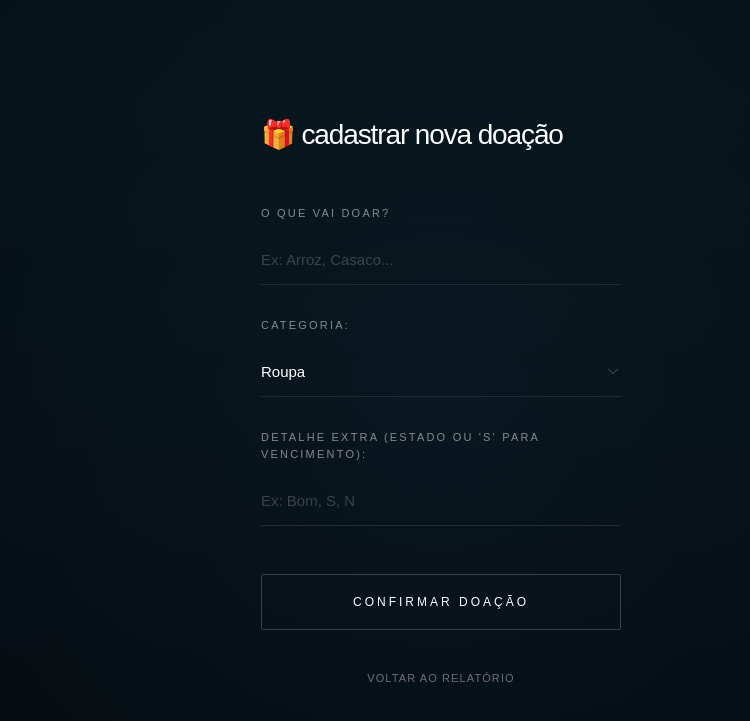
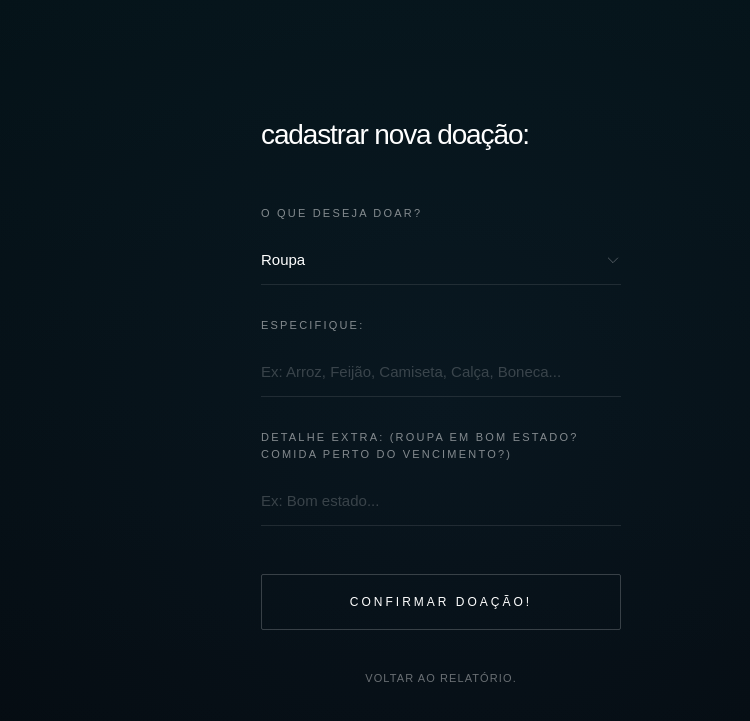
Before and after one commit to EricaBonfanti/SolidarieTech, a Flask app: page /doar in a window 1280 px wide. Shown: the top 721 px of the page, without its empty margins (199-949 px from the left). Run offline with Flask 3, Linux system fonts and the light colour scheme.

Commit message:
Ajuste nos campos

```diff
--- a/app/templates/doar.html
+++ b/app/templates/doar.html
@@ -7,24 +7,25 @@
 </head>
 <body>
     <div class="container">
-        <h1>🎁 Cadastrar Nova Doação</h1>
+        <h1>Cadastrar Nova Doação:</h1>
         <form method="POST">
-            <label>O que vai doar?</label>
-            <input type="text" name="item_nome" required placeholder="Ex: Arroz, Casaco...">
 
-            <label>Categoria:</label>
+            <label>O que deseja doar?</label>
             <select name="categoria_opcao">
                 <option value="1">Roupa</option>
                 <option value="2">Alimento</option>
                 <option value="3">Brinquedo</option>
             </select>
 
-            <label>Detalhe Extra (Estado ou 'S' para vencimento):</label>
-            <input type="text" name="detalhe" placeholder="Ex: Bom, S, N">
+            <label>Especifique:</label>
+            <input type="text" name="item_nome" required placeholder="Ex: Arroz, Feijão, Camiseta, Calça, Boneca...">
 
-            <button type="submit" class="botao">Confirmar Doação</button>
+            <label>Detalhe Extra: (Roupa em bom estado? Comida perto do vencimento?)</label>
+            <input type="text" name="detalhe" placeholder="Ex: Bom estado...">
+
+            <button type="submit" class="botao">Confirmar Doação!</button>
         </form>
-        <a href="{{ url_for('index') }}">Voltar ao Relatório</a>
+        <a href="{{ url_for('index') }}">Voltar ao Relatório.</a>
     </div>
 </body>
 </html>
```
